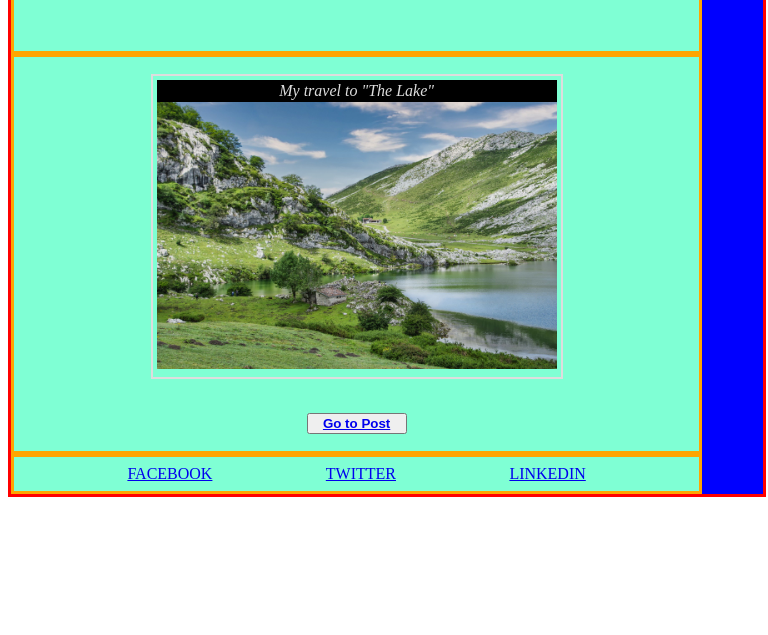
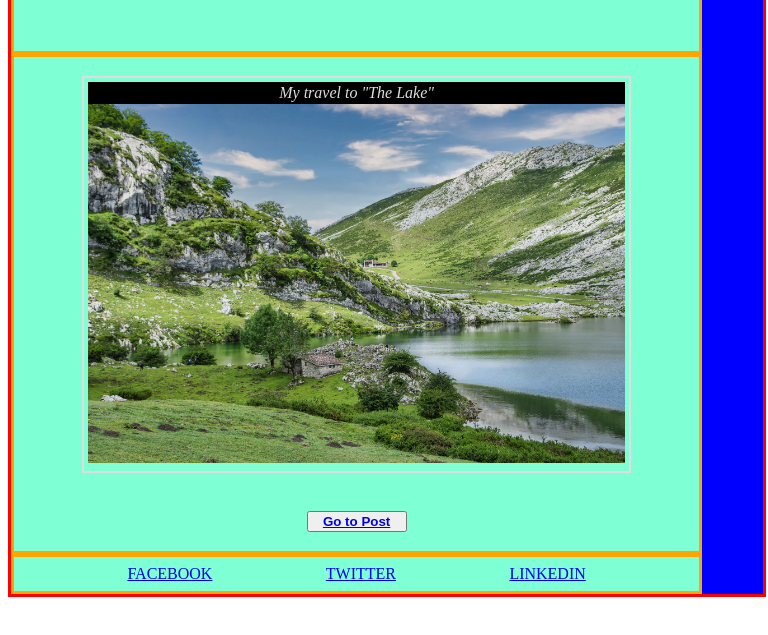
Before and after one commit to mbMAV/Project-Personal-Blog-Website, a plain HTML site: page index.html in a window 768 px wide. Shown: the part 107-742 px from the top of the page. Drawn offline with Linux system fonts and the light colour scheme.

Commit message:
change grid and image size in post.css

```diff
--- a/css/post.css
+++ b/css/post.css
@@ -83,6 +83,7 @@
     background-color: black;
     background-image: url(https://mbmav.github.io/Project-Personal-Blog-Website/img/mountain2.jpg);
     background-size: cover;
+    background-position: left bottom;
 }
 
 @media (min-width: 501px) and (max-width: 900px) {
@@ -93,7 +94,7 @@
         height: 100%;
         display: grid;
         grid-template-columns: 90vw;
-        grid-template-rows: 150px 200px 400px 40px;
+        grid-template-rows: 150px 200px 500px 40px;
         grid-template-areas:
         "hd"
         "ai"
--- a/css/style.css
+++ b/css/style.css
@@ -56,7 +56,7 @@
 }
 
 .image{
-    width: 400px;
+    width: 300px;
     object-fit: scale-down;
 }
 
@@ -74,10 +74,15 @@
         height: 100%;
         display: grid;
         grid-template-columns: 90vw;
-        grid-template-rows: 150px 400px 40px;
+        grid-template-rows: 150px 500px 40px;
         grid-template-areas:
         "nv"
         "pc"
         "ft";
     }
+
+    .image{
+        width: 70vw;
+        object-fit: scale-down;
+    }
 }
```
